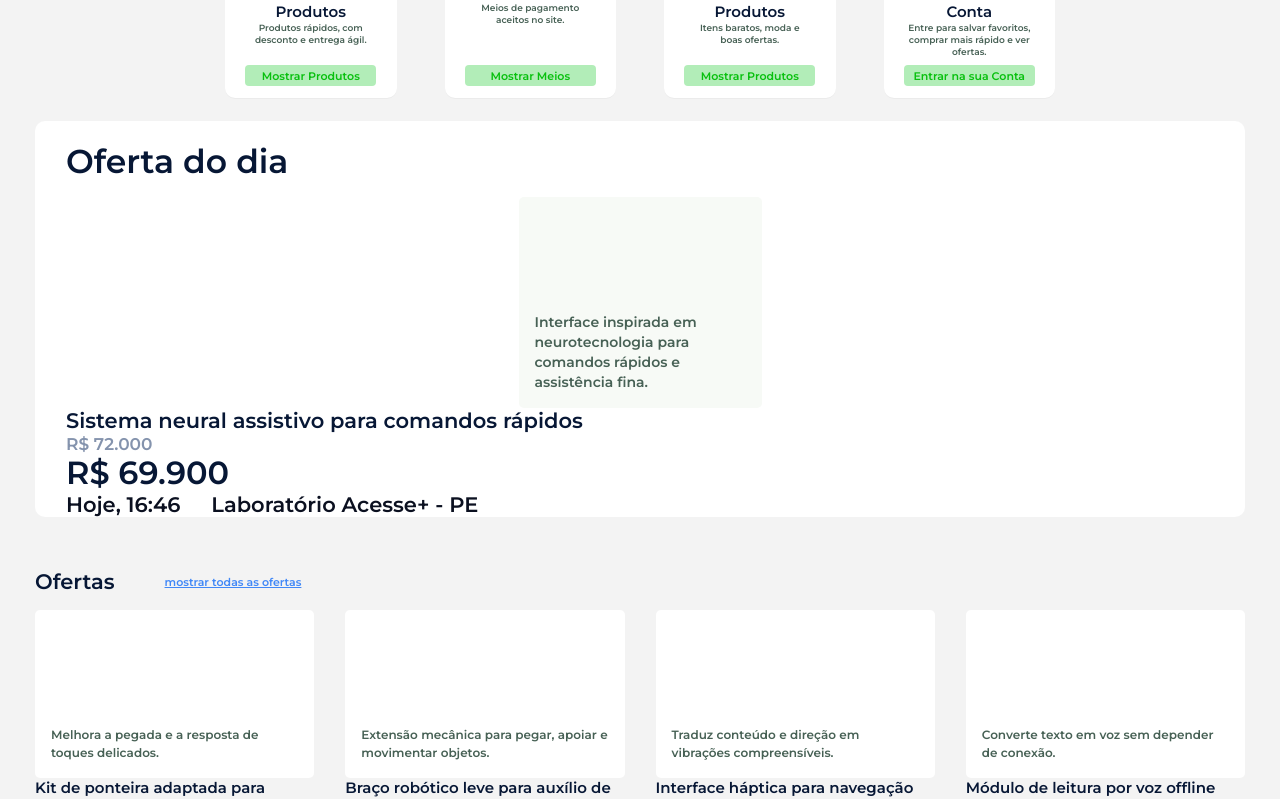
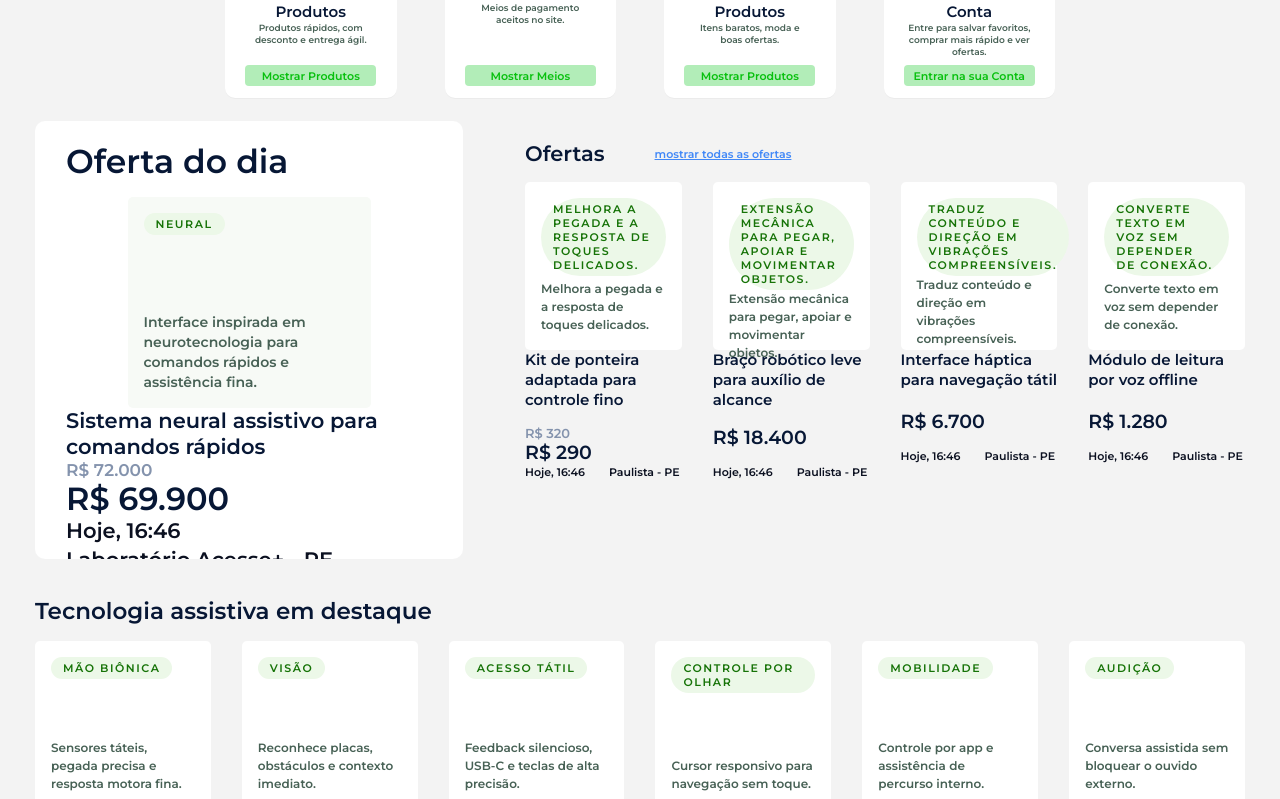
Before and after one commit to joelysonsilva-8777/RiseUp, a React (Vite) app: page / in a window 1280 px wide. Shown: the part 603-1402 px from the top of the page. Built offline with nearby package versions, Linux system fonts and the light colour scheme; no server answers.

Commit message:
Restore categories and offers layout

```diff
--- a/src/components/inicial/CategoriesSection.tsx
+++ b/src/components/inicial/CategoriesSection.tsx
@@ -18,23 +18,23 @@ const categories = [
 
 const CategoriesSection = () => (
   <section className="mt-[78px] w-full bg-[#e8e8e8] pb-[53px] pt-[16px]" id="categorias">
-    <div className="mx-auto w-[calc(100%-24px)] max-w-[1325px] sm:w-[calc(100%-70px)]">
-      <h2 className="text-[20px] leading-[24px] text-[#071735] sm:text-[25px] sm:leading-[30px]">Categorias</h2>
-      <div className="mt-3 grid grid-cols-2 gap-3 sm:grid-cols-3 sm:gap-x-[31px] sm:gap-y-[17px] lg:grid-cols-[minmax(220px,274px)_repeat(7,minmax(0,1fr))]">
+    <div className="mx-auto w-[calc(100%-70px)] max-w-[1325px]">
+      <h2 className="text-[25px] leading-[30px] text-[#071735]">Categorias</h2>
+      <div className="mt-3 grid grid-cols-[minmax(220px,274px)_repeat(7,minmax(0,1fr))] gap-x-[31px] gap-y-[17px]">
         {categories.map((category, index) => (
-          <article className={`min-w-0 ${index === 0 ? "lg:row-span-2" : ""}`} key={category}>
+          <article className={`min-w-0 ${index === 0 ? "row-span-2" : ""}`} key={category}>
             <div
               className={
                 index === 0
-                  ? "h-[160px] rounded-[5px] bg-white sm:h-[239px]"
+                  ? "h-[239px] rounded-[5px] bg-white"
                   : "h-[104px] rounded-[5px] bg-white"
               }
             />
             <h3
               className={
                 index === 0
-                  ? "mt-[10px] break-words text-[13px] leading-[17px] text-[#071735] sm:text-[16px] sm:leading-[19px]"
-                  : "mt-[9px] break-words text-[10px] leading-[12px] text-[#071735] sm:text-[11px] sm:leading-[13px]"
+                  ? "mt-[10px] break-words text-[16px] leading-[19px] text-[#071735]"
+                  : "mt-[9px] break-words text-[11px] leading-[13px] text-[#071735]"
               }
             >
               {category}
--- a/src/components/inicial/OffersSection.tsx
+++ b/src/components/inicial/OffersSection.tsx
@@ -56,10 +56,15 @@ const ProductCard = ({
 }) => (
   <article className="min-w-0">
     <Link className="block text-[#071735] no-underline" to="/produto">
-      <div className="flex h-[168px] w-full flex-col items-start justify-end rounded-[5px] bg-white px-4 py-4 text-[#071735]">
-        <p className="max-w-[250px] text-[12px] leading-[18px] text-[#476155]">{description}</p>
+      <div className="flex h-[168px] w-full flex-col items-start justify-between rounded-[5px] bg-white px-4 py-4 text-[#071735]">
+        <span className="inline-flex rounded-full bg-[#ecf8e8] px-3 py-1 text-[11px] uppercase tracking-[0.14em] text-[#167307]">
+          {description}
+        </span>
+        <div>
+          <p className="text-[12px] leading-[18px] text-[#476155]">{description}</p>
+        </div>
       </div>
-      <h3 className="mt-3 min-h-[44px] text-[14px] leading-[18px] text-[#071735] sm:text-[15px] sm:leading-[20px]">
+      <h3 className="mt-3 min-h-[44px] text-[15px] leading-[20px] text-[#071735]">
         {name}
       </h3>
     </Link>
@@ -78,35 +83,40 @@ const ProductCard = ({
 
 const OffersSection = () => (
   <section
-    className="mx-auto mt-[23px] grid w-[calc(100%-24px)] max-w-[1312px] grid-cols-1 gap-8 sm:w-[calc(100%-70px)] lg:grid-cols-[minmax(320px,428px)_minmax(0,1fr)] lg:gap-[62px]"
+    className="mx-auto mt-[23px] grid w-[calc(100%-70px)] max-w-[1312px] grid-cols-[minmax(320px,428px)_minmax(0,1fr)] gap-[62px]"
     id="ofertas"
   >
-    <article className="overflow-hidden rounded-[10px] bg-white px-4 pt-[18px] sm:px-[31px] sm:pt-[20px] lg:h-[438px]">
-      <h1 className="text-[26px] leading-[31px] text-[#071735] sm:text-[33px] sm:leading-[40px]">Oferta do dia</h1>
-      <div className="mx-auto mt-4 flex aspect-[243/211] w-full max-w-[243px] flex-col items-start justify-end rounded-[5px] bg-[#f7faf6] px-4 py-4">
-        <p className="text-[14px] leading-[20px] text-[#476155]">
-          Interface inspirada em neurotecnologia para comandos rápidos e assistência fina.
-        </p>
+    <article className="h-[438px] overflow-hidden rounded-[10px] bg-white px-[31px] pt-[20px]">
+      <h1 className="text-[33px] leading-[40px] text-[#071735]">Oferta do dia</h1>
+      <div className="mx-auto mt-4 flex h-[211px] w-[243px] flex-col items-start justify-between rounded-[5px] bg-[#f7faf6] px-4 py-4">
+        <span className="inline-flex rounded-full bg-[#ecf8e8] px-3 py-1 text-[11px] uppercase tracking-[0.14em] text-[#167307]">
+          Neural
+        </span>
+        <div>
+          <p className="text-[14px] leading-[20px] text-[#476155]">
+            Interface inspirada em neurotecnologia para comandos rápidos e assistência fina.
+          </p>
+        </div>
       </div>
-      <h2 className="mt-[13px] text-[18px] leading-[24px] text-[#071735] sm:text-[21px] sm:leading-[26px]">
+      <h2 className="mt-[13px] text-[21px] leading-[26px] text-[#071735]">
         Sistema neural assistivo para comandos rápidos
       </h2>
-      <p className="mt-[14px] text-[14px] leading-[18px] text-[#8493ad] sm:mt-[18px] sm:text-[17px] sm:leading-[20px]">R$ 72.000</p>
-      <p className="text-[26px] leading-[32px] text-[#071735] sm:text-[32px] sm:leading-[38px]">R$ 69.900</p>
-      <p className="mt-[14px] flex flex-wrap gap-x-[31px] gap-y-1 text-[16px] leading-[22px] text-[#0b1020] sm:mt-[20px] sm:text-[21px] sm:leading-[25px]">
+      <p className="mt-[18px] text-[17px] leading-[20px] text-[#8493ad]">R$ 72.000</p>
+      <p className="text-[32px] leading-[38px] text-[#071735]">R$ 69.900</p>
+      <p className="mt-[20px] flex flex-wrap gap-x-[31px] gap-y-1 text-[21px] leading-[25px] text-[#0b1020]">
         <span>Hoje, 16:46</span>
         <span>Laboratório Acesse+ - PE</span>
       </p>
     </article>
 
     <div className="pt-[20px]">
-      <div className="mb-[16px] flex items-center gap-4 sm:gap-[50px]">
-        <h2 className="text-[19px] leading-[23px] text-[#071735] sm:text-[21px] sm:leading-[25px]">Ofertas</h2>
+      <div className="mb-[16px] flex items-center gap-[50px]">
+        <h2 className="text-[21px] leading-[25px] text-[#071735]">Ofertas</h2>
         <a className="text-[11px] leading-[14px] text-[#4188f7]" href="#ofertas">
           mostrar todas as ofertas
         </a>
       </div>
-      <div className="grid grid-cols-2 gap-3 sm:grid-cols-4 sm:gap-x-[31px]">
+      <div className="grid grid-cols-4 gap-x-[31px]">
         {topOffers.map((product, index) => (
           <ProductCard key={`top-${index}`} {...product} />
         ))}
```
